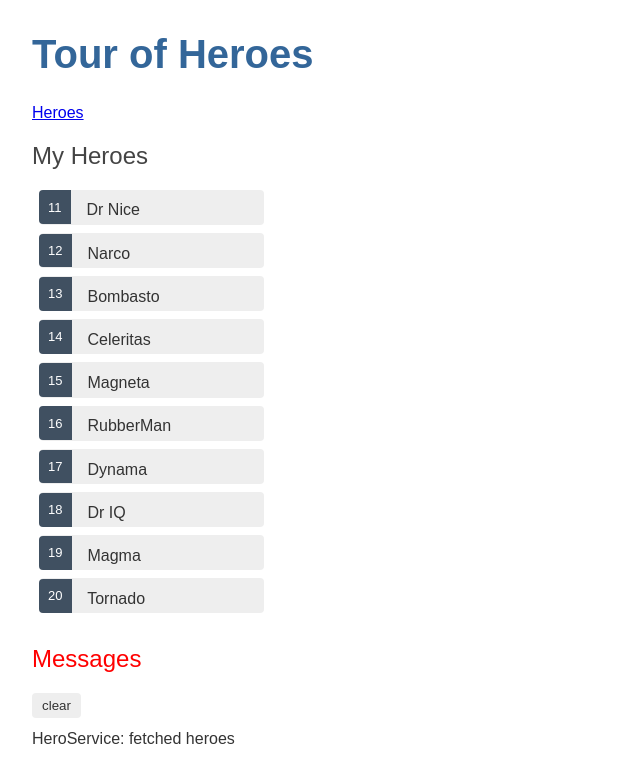
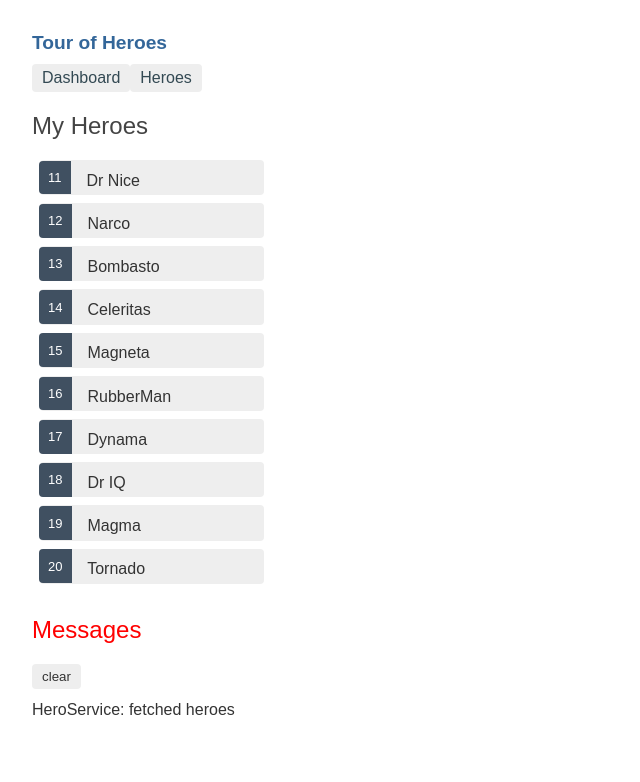
Before and after one commit to albiurs/angular-tour-of-heroes, an Angular app: page /heroes in a window 1280 px wide. Shown: the top 782 px of the page, without its empty margins (0-640 px from the left). Built offline with nearby package versions, Linux system fonts and the light colour scheme.

Commit message:
add dashboard and default route

```diff
--- a/src/app/app-routing.module.ts
+++ b/src/app/app-routing.module.ts
@@ -14,6 +14,7 @@ import { RouterModule, Routes } from '@angular/router'; // import RouterModule a
 
 // HeroesComponent will give the Router somewhere to go once you configure the routes
 import { HeroesComponent } from './heroes/heroes.component';
+import {DashboardComponent} from './dashboard/dashboard.component';
 
 
 /*
@@ -24,8 +25,13 @@ A typical Angular Route has two properties:
     - path: a string that matches the URL in the browser address bar.
     - component: the component that the router should create when navigating to this route.
 
+path: ''
+This route redirects a URL that fully matches the empty path to the route whose path is '/dashboard'.
+After the browser refreshes, the router loads the DashboardComponent and the browser address bar shows the /dashboard URL.
  */
 const routes: Routes = [
+  { path: '', redirectTo: '/dashboard', pathMatch: 'full' },  // make the app navigate to the dashboard automatically
+  { path: 'dashboard', component: DashboardComponent },
   { path: 'heroes', component: HeroesComponent }
 ];
 
--- a/src/app/app.component.css
+++ b/src/app/app.component.css
@@ -0,0 +1,23 @@
+/* AppComponent's private CSS styles */
+h1 {
+  font-size: 1.2em;
+  margin-bottom: 0;
+}
+nav a {
+  padding: 5px 10px;
+  text-decoration: none;
+  margin-top: 10px;
+  display: inline-block;
+  background-color: #eee;
+  border-radius: 4px;
+}
+nav a:visited, a:link {
+  color: #334953;
+}
+nav a:hover {
+  color: #039be5;
+  background-color: #cfd8dc;
+}
+nav a.active {
+  color: #039be5;
+}
--- a/src/app/app.component.html
+++ b/src/app/app.component.html
@@ -2,6 +2,7 @@
 <h1>{{title}}</h1>
 
 <nav>
+  <a routerLink="/dashboard">Dashboard</a>
   <!--  A routerLink attribute is set to "/heroes", the string that the router matches to the route to HeroesComponent. The routerLink is the selector for the RouterLink directive that turns user clicks into router navigations. It's another of the public directives in the RouterModule.-->
   <a routerLink="/heroes">Heroes</a>
 </nav>
```
